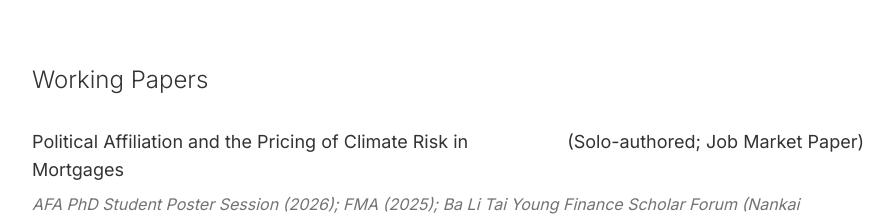
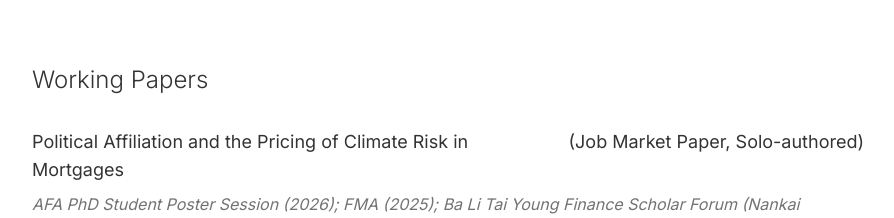
Before and after one commit to zixin-jiang/zixin-jiang.github.io, a React (Vite) app: page / in a window 1280 px wide. Shown: the part 920-1138 px from the top of the page, without its empty margins (192-1086 px from the left). Built offline with nearby package versions, Linux system fonts and the light colour scheme; the HTML template or start-up script is replaced by a standard one.

Commit message:
Code edited in Lovable Code Editor

```diff
--- a/src/components/SimpleResearch.tsx
+++ b/src/components/SimpleResearch.tsx
@@ -60,7 +60,7 @@ const SimpleResearch = () => {
                       {paper.coauthors?.length > 0
                         ? `, with ${paper.coauthors.join(", ")}`
                         : paper.isJobMarketPaper
-                        ? " (Solo-authored; Job Market Paper)"
+                        ? " (Job Market Paper, Solo-authored)"
                         : " (Solo-authored)"}
                     </span>
                   </div>
```
